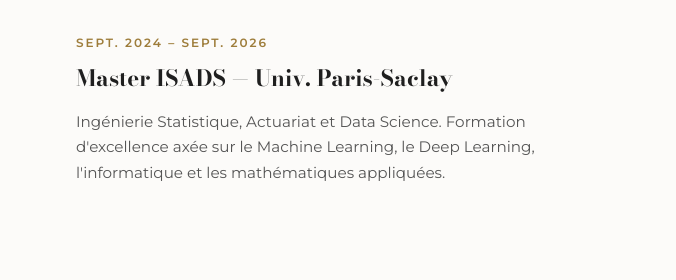
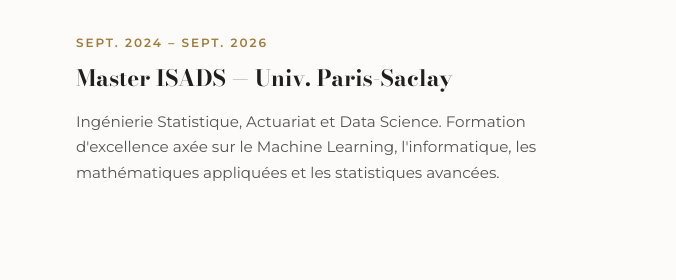
Before and after one commit to uvsq22103456/candidature-leclerc, a plain HTML site: page index.html in a window 1280 px wide. Shown: the part 2636-2916 px from the top of the page, 604-1280 px from the left. Drawn offline with nearby package versions, Linux system fonts and the light colour scheme.

Commit message:
Update description in experience section

```diff
--- a/index.html
+++ b/index.html
@@ -201,7 +201,7 @@
                 <div class="experience-block">
                     <h4>Sept. 2024 – Sept. 2026</h4>
                     <h3>Master ISADS — Univ. Paris-Saclay</h3>
-                    <p>Ingénierie Statistique, Actuariat et Data Science. Formation d'excellence axée sur le Machine Learning, le Deep Learning, l'informatique et les mathématiques appliquées.</p>
+                    <p>Ingénierie Statistique, Actuariat et Data Science. Formation d'excellence axée sur le Machine Learning, l'informatique, les mathématiques appliquées et les statistiques avancées.</p>
                 </div>
             </div>
         </div>
```
